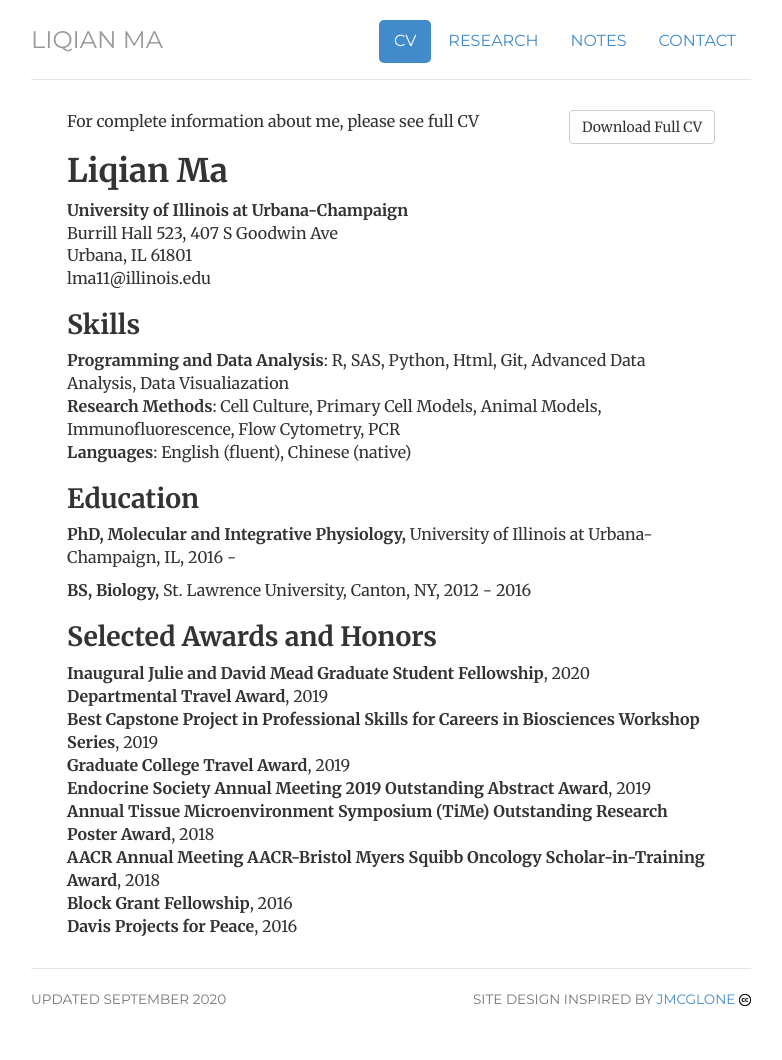
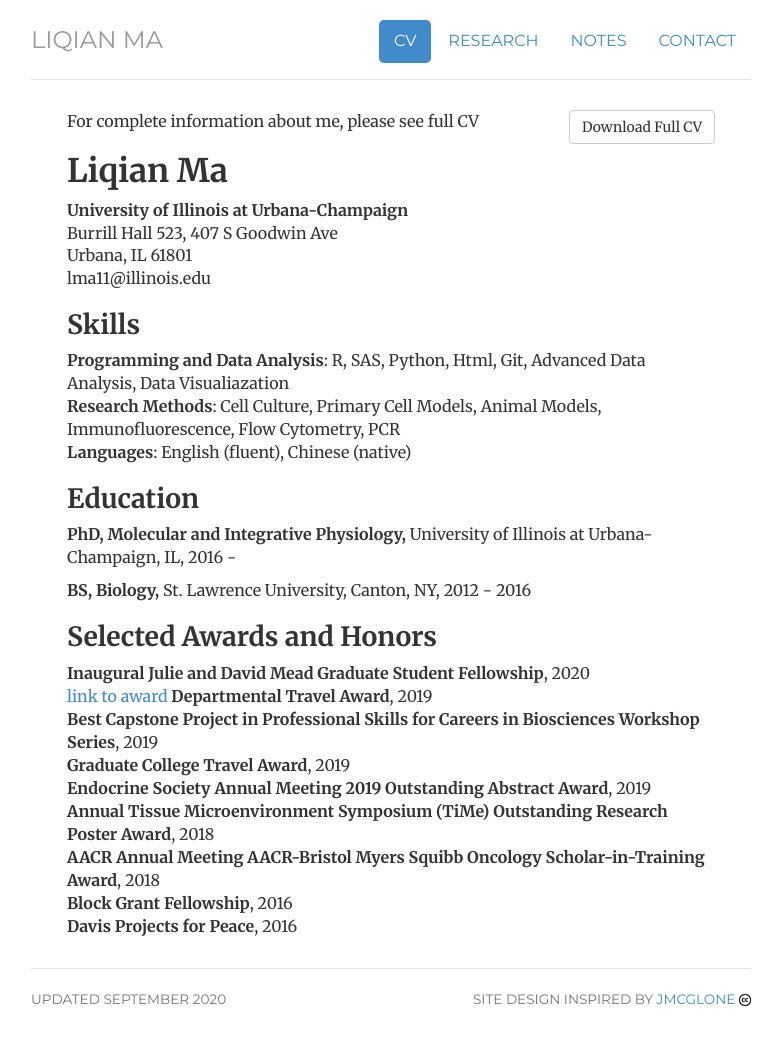
Before and after one commit to liqian-ma/liqian-ma.github.io, a Jekyll site: the page built from cv/index.html, in a window 1280 px wide. Shown: the whole page, without its empty margins (249-1031 px from the left). Built offline with Jekyll 4.4.1, drawn with Linux system fonts in a browser that asks for light colours.

Commit message:
Update index.html

```diff
--- a/cv/index.html
+++ b/cv/index.html
@@ -48,7 +48,7 @@ keywords: genomics, cancer, research, immunology, University of Illinois, UIUC
 				</education>
 				<honors>
 				<h2>Selected Awards and Honors</h2>
-				<strong>Inaugural Julie and David Mead Graduate Student Fellowship</strong>, 2020<br>
+				<strong>Inaugural Julie and David Mead Graduate Student Fellowship</strong>, 2020<br> <a href="https://mcb.illinois.edu/news/article/577/"> link to award </a>
 				<strong>Departmental Travel Award</strong>, 2019<br>
 				<strong>Best Capstone Project in Professional Skills for Careers in Biosciences Workshop Series</strong>, 2019<br>
 				<strong>Graduate College Travel Award</strong>, 2019<br>
```
